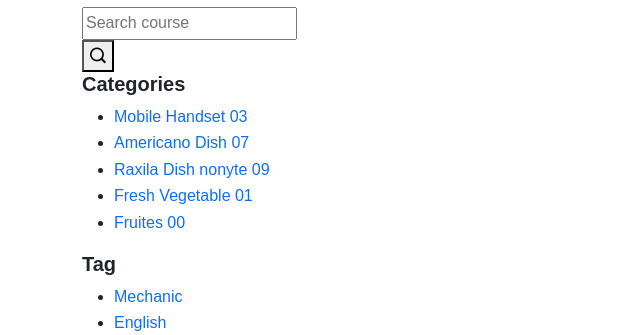
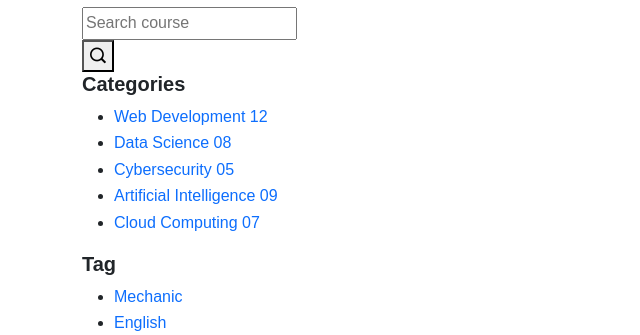
Before and after one commit to Adexbobo23/Finendar, a Django app: page /projects/courses/ in a window 1280 px wide. Shown: the part 3061-3396 px from the top of the page, without its empty margins (0-640 px from the left). Run offline with Django 5.2, Linux system fonts and the light colour scheme; data that the repository does not hold is empty; some libraries are stand-ins or nearby versions.

Commit message:
Added More Features

```diff
--- a/courses/models.py
+++ b/courses/models.py
@@ -1,10 +1,12 @@
 from django.conf import settings
 from django.db import models
+
 
 class Course(models.Model):
     user = models.ForeignKey(settings.AUTH_USER_MODEL, on_delete=models.CASCADE)
     title = models.CharField(max_length=255)
     slug = models.SlugField(max_length=255)
+    # category = models.ForeignKey(Category, on_delete=models.CASCADE, related_name='courses', default=1)
     free_regular_price = models.DecimalField(max_digits=10, decimal_places=2)
     discounted_price = models.DecimalField(max_digits=10, decimal_places=2)
     duration = models.CharField(max_length=255, default='2 hours')
@@ -58,9 +60,9 @@ class Course(models.Model):
     course_material_4 = models.FileField(upload_to='course_materials/', blank=True, null=True)
     course_material_5 = models.FileField(upload_to='course_materials/', blank=True, null=True)
 
-
     def __str__(self):
         return self.title
+
 
 # Cart ITEM
 class CartItem(models.Model):
--- a/templates/course.html
+++ b/templates/course.html
@@ -94,38 +94,39 @@
                   <ul>
                     <li>
                       <a href="#">
-                        Mobile Handset
-                        <span>03</span>
+                        Web Development
+                        <span>12</span>
                       </a>
                     </li>
                     <li>
                       <a href="#">
-                        Americano Dish
-                        <span>07</span>
+                        Data Science
+                        <span>08</span>
                       </a>
                     </li>
                     <li>
                       <a href="#">
-                        Raxila Dish nonyte
+                        Cybersecurity
+                        <span>05</span>
+                      </a>
+                    </li>
+                    <li>
+                      <a href="#">
+                        Artificial Intelligence
                         <span>09</span>
                       </a>
                     </li>
                     <li>
                       <a href="#">
-                        Fresh Vegetable
-                        <span>01</span>
-                      </a>
-                    </li>
-                    <li>
-                      <a href="#">
-                        Fruites
-                        <span>00</span>
+                        Cloud Computing
+                        <span>07</span>
                       </a>
                     </li>
                   </ul>
                 </div>
               </div>
             </div>
+
             <div class="course__sidebar__wraper" data-aos="fade-up">
               <div class="course__heading">
                 <h5>Tag</h5>
```
Also changed, not shown: courses/migrations/0001_initial.py, courses/migrations/0002_certificatetemplate_course_and_more.py (deleted), courses/migrations/0003_remove_coursebuildertopic_course_and_more.py (deleted), courses/migrations/0004_alter_course_certificate_image.py (deleted), courses/migrations/0005_course_course_image.py (deleted), courses/migrations/0006_course_course_material_course_lesson_1_and_more.py (deleted), courses/migrations/0007_rename_course_material_course_course_material_1_and_more.py (deleted), courses/migrations/0008_course_duration_course_lesson_set.py (deleted), courses/migrations/0009_question_answer_response.py (deleted), courses/migrations/0010_rename_text_question_title_question_csv_file_and_more.py (deleted), courses/migrations/0011_question_description.py (deleted), courses/migrations/0012_examscore.py (deleted), courses/migrations/0013_cartitem.py (deleted), media/course_images/Core-Java-Training.jpg (added), 3 more files.
